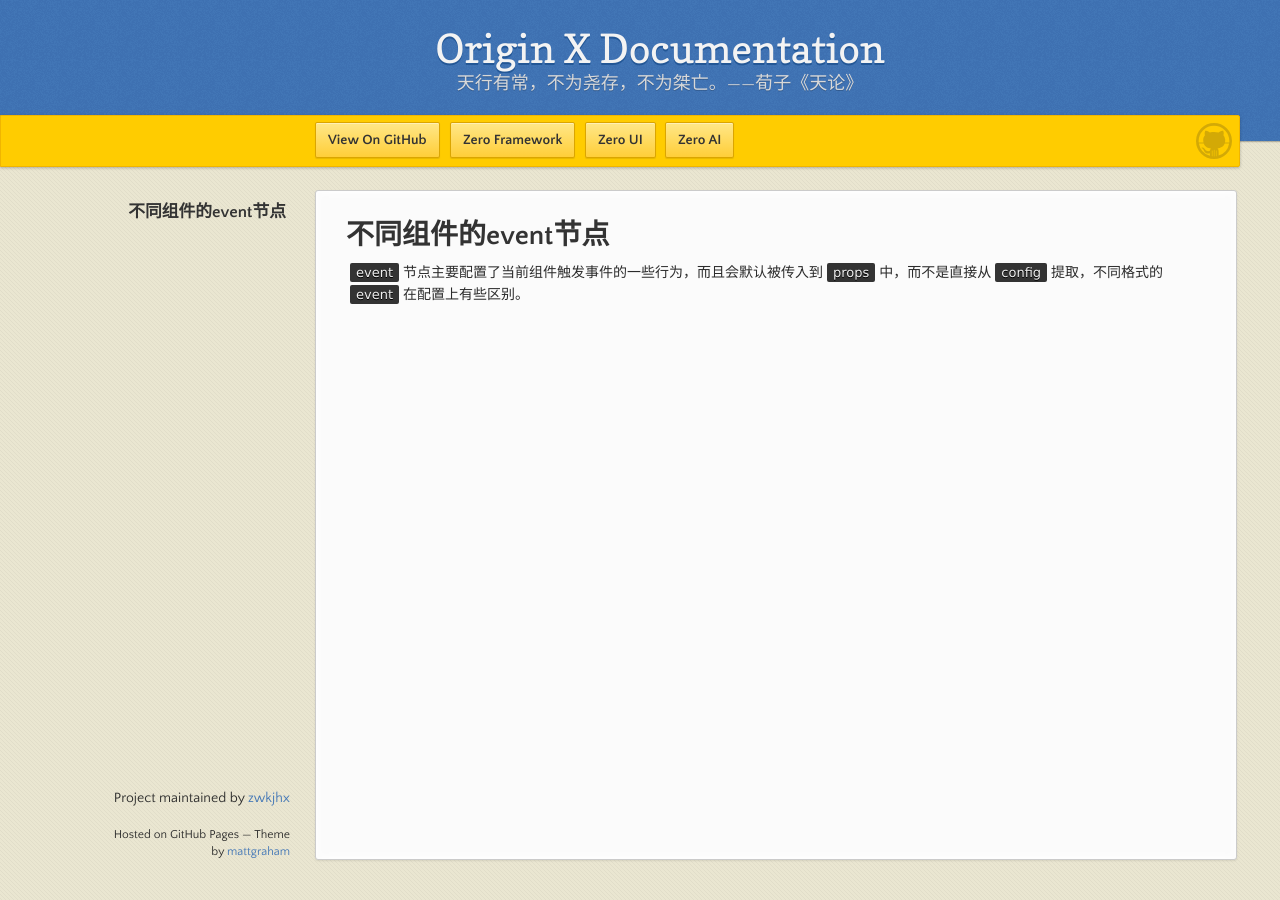
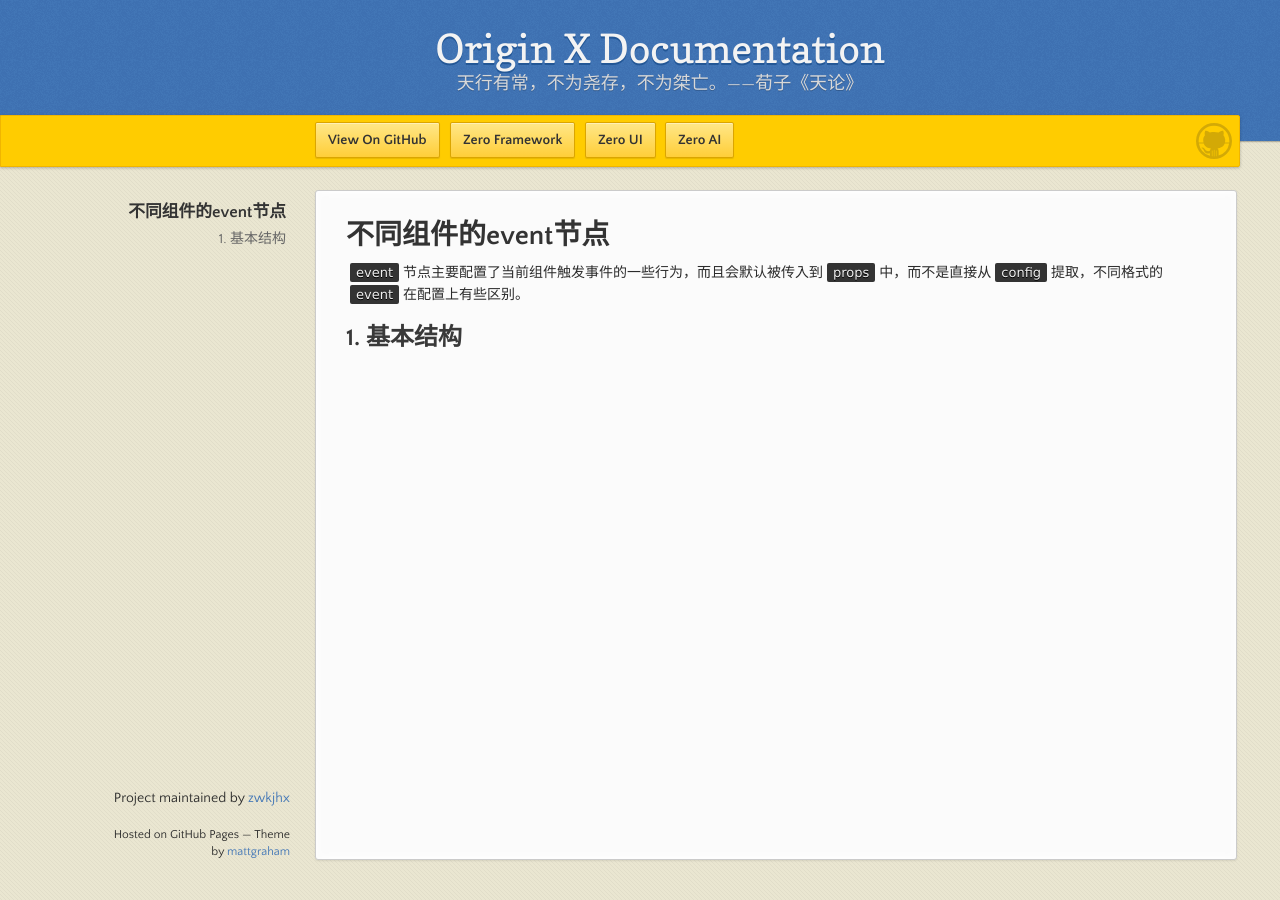
Before and after one commit to zwkjhx/ox-doc, a Jekyll site: the page built from specification/3-origin-xgui-fan/spo-015-bu-tong-zu-jian-de-event-jie-dian.md, in a window 1280 px wide. Built offline with Jekyll 4.4.1, drawn with Linux system fonts in a browser that asks for light colours; our own code applies the rules of GitHub Pages for plain Markdown files.

Commit message:
Updates specification/3-origin-xgui-fan/spo-015-bu-tong-zu-jian-de-event-jie-dian.md
Auto commit by GitBook Editor

```diff
--- a/specification/3-origin-xgui-fan/spo-015-bu-tong-zu-jian-de-event-jie-dian.md
+++ b/specification/3-origin-xgui-fan/spo-015-bu-tong-zu-jian-de-event-jie-dian.md
@@ -1,3 +1,5 @@
 # 不同组件的event节点
 
 `event`节点主要配置了当前组件触发事件的一些行为，而且会默认被传入到`props`中，而不是直接从`config`提取，不同格式的`event`在配置上有些区别。
+
+## 1. 基本结构
```
